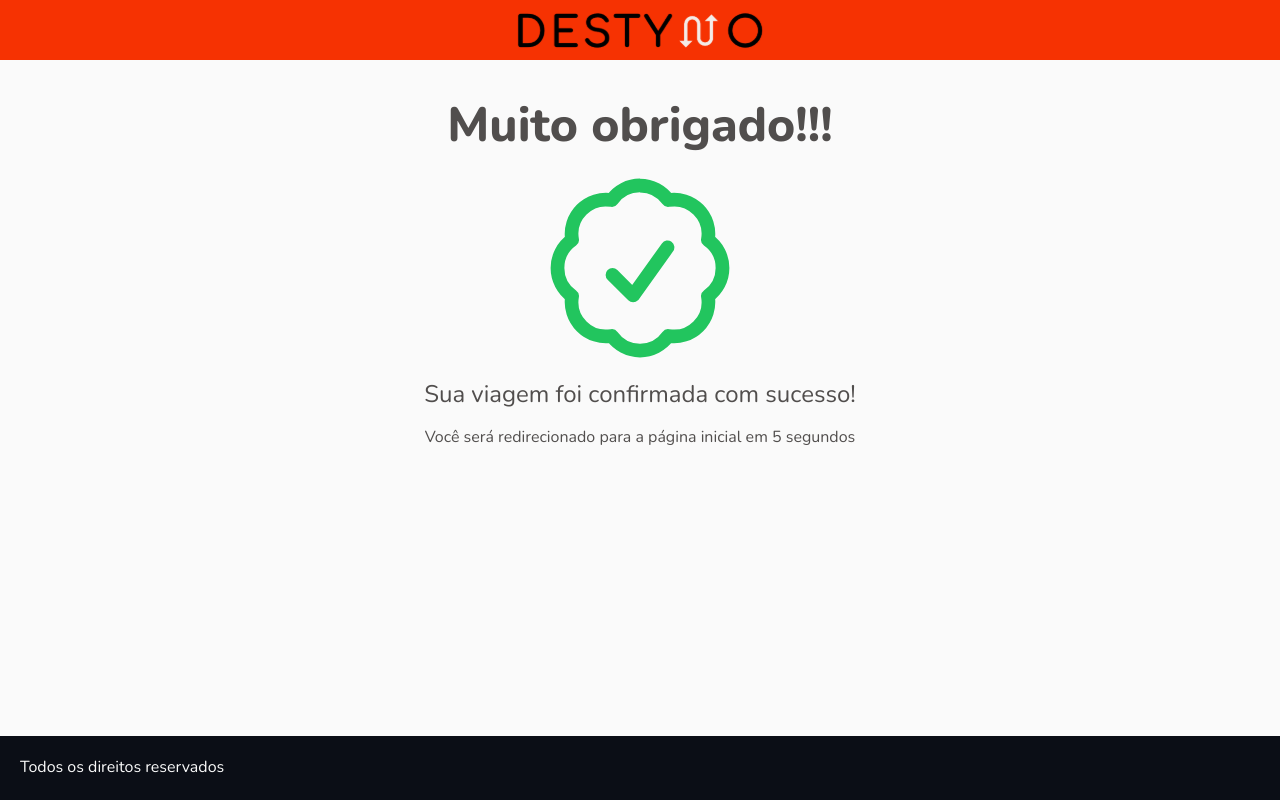
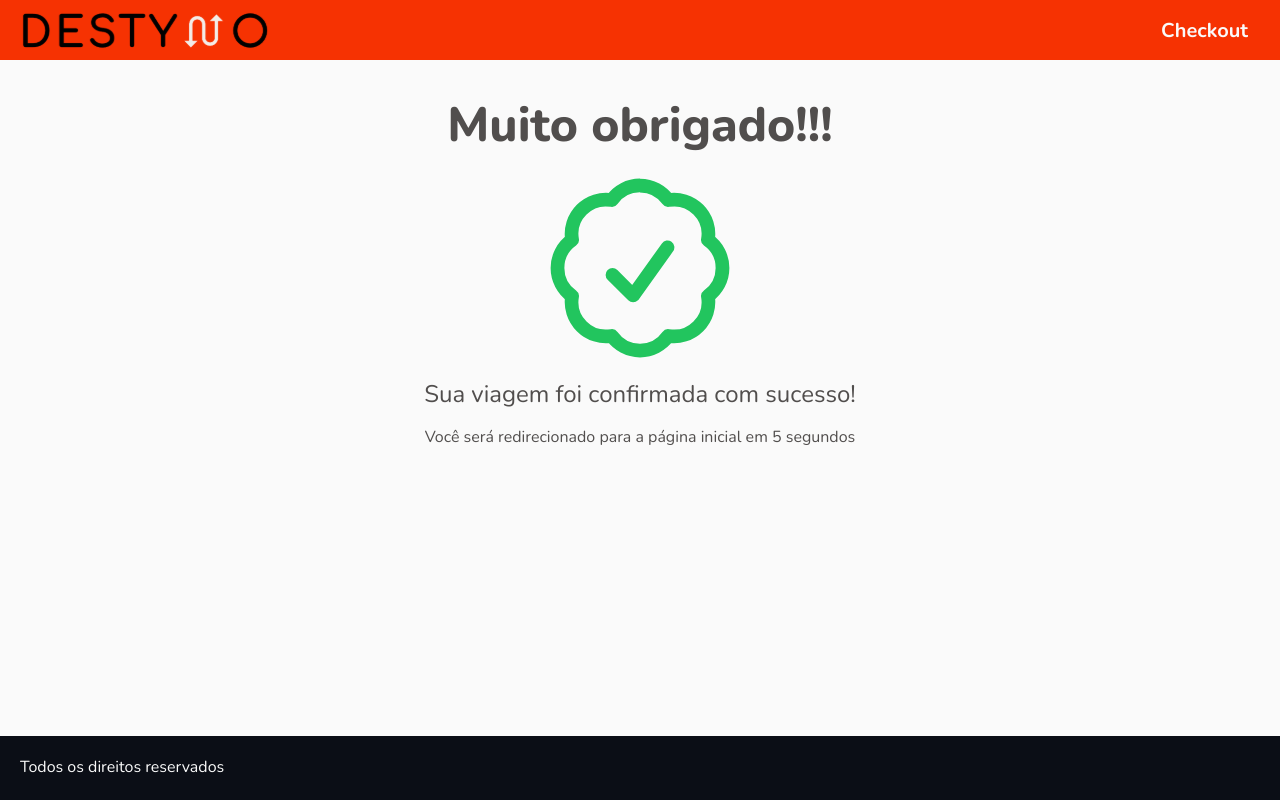
Before and after one commit to kenmarcos/destyno, a Next.js app: page /trips/confirmation in a window 1280 px wide. Built offline with nearby package versions, Linux system fonts and the light colour scheme.

Commit message:
feat: add checkout link to header component

```diff
--- a/src/components/Header.module.scss
+++ b/src/components/Header.module.scss
@@ -12,6 +12,26 @@
   height: 100%;
   padding: 0 20px;
   display: flex;
-  justify-content: center;
+  justify-content: space-between;
   align-items: center;
 }
+
+.link {
+  color: var.$white;
+  font-size: var.$size-5;
+  font-weight: 700;
+  height: 100%;
+  display: flex;
+  align-items: center;
+  padding: var.$size-3;
+
+  &:hover {
+    color: var.$orange-primary;
+    background-color: var.$white;
+  }
+}
+
+.activeLink {
+  color: var.$orange-primary;
+  background-color: var.$white;
+}
--- a/src/components/Header.tsx
+++ b/src/components/Header.tsx
@@ -1,9 +1,16 @@
+"use client";
+
 import Image from "next/image";
 import Link from "next/link";
+import { usePathname } from "next/navigation";
 
 import styles from "./Header.module.scss";
 
 const Header = () => {
+  const pathname = usePathname();
+
+  console.log(pathname);
+
   return (
     <header className={styles.header}>
       <div className={styles.container}>
@@ -15,6 +22,15 @@ const Header = () => {
             height={50}
           />
         </Link>
+
+        <Link
+          className={`${styles.link} ${
+            pathname === "/trips/checkout" ? styles.activeLink : ""
+          }`}
+          href="/trips/checkout"
+        >
+          Checkout
+        </Link>
       </div>
     </header>
   );
```
